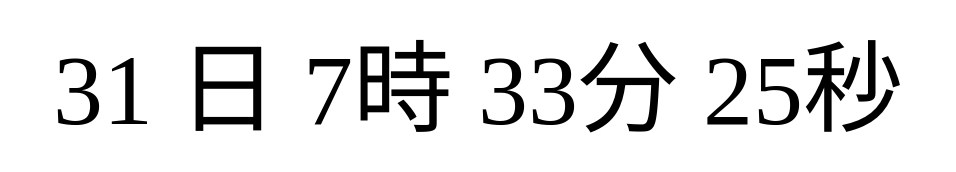
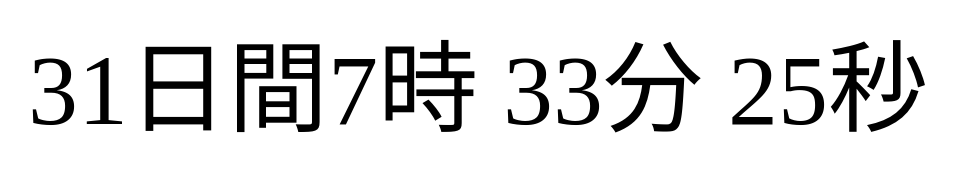
Before and after one commit to xmcxii/xmcxii.github.io, a plain HTML site: page index.html in a window 1280 px wide. Shown: the whole page, without its empty margins (162-1118 px from the left). Drawn offline with Linux system fonts and the light colour scheme.

Commit message:
Update index.html

```diff
--- a/index.html
+++ b/index.html
@@ -28,7 +28,7 @@ var x = setInterval(function() {
   var minutes = Math.floor((distance % (1000 * 60 * 60)) / (1000 * 60));
   var seconds = Math.floor((distance % (1000 * 60)) / 1000);
 
-  document.getElementById("demo").innerHTML = days + " 日 " + hours + "時 "
+  document.getElementById("demo").innerHTML = days + "日間" + hours + "時 "
   + minutes + "分  " + seconds + "秒  ";
 
   if (distance < 0) {
```
